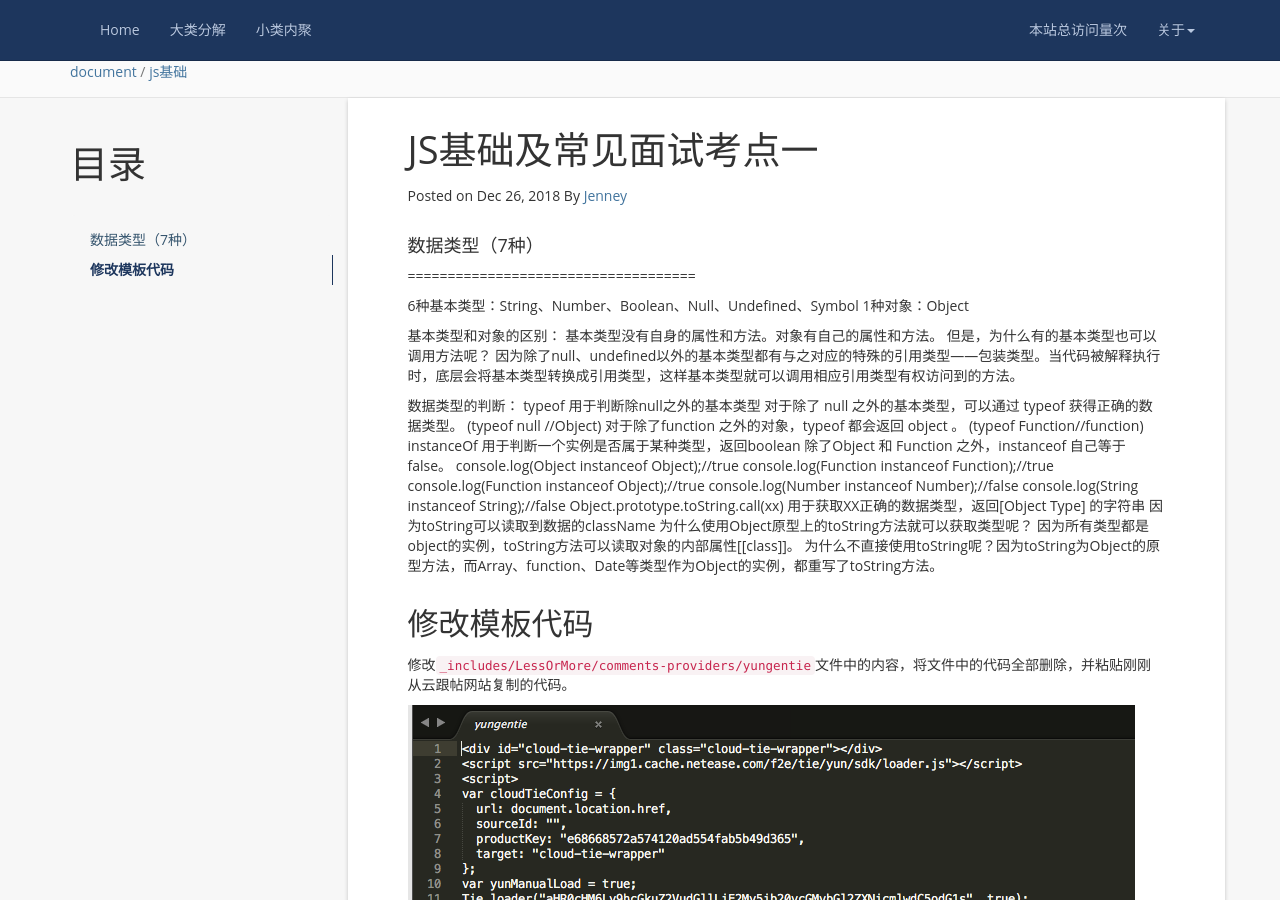
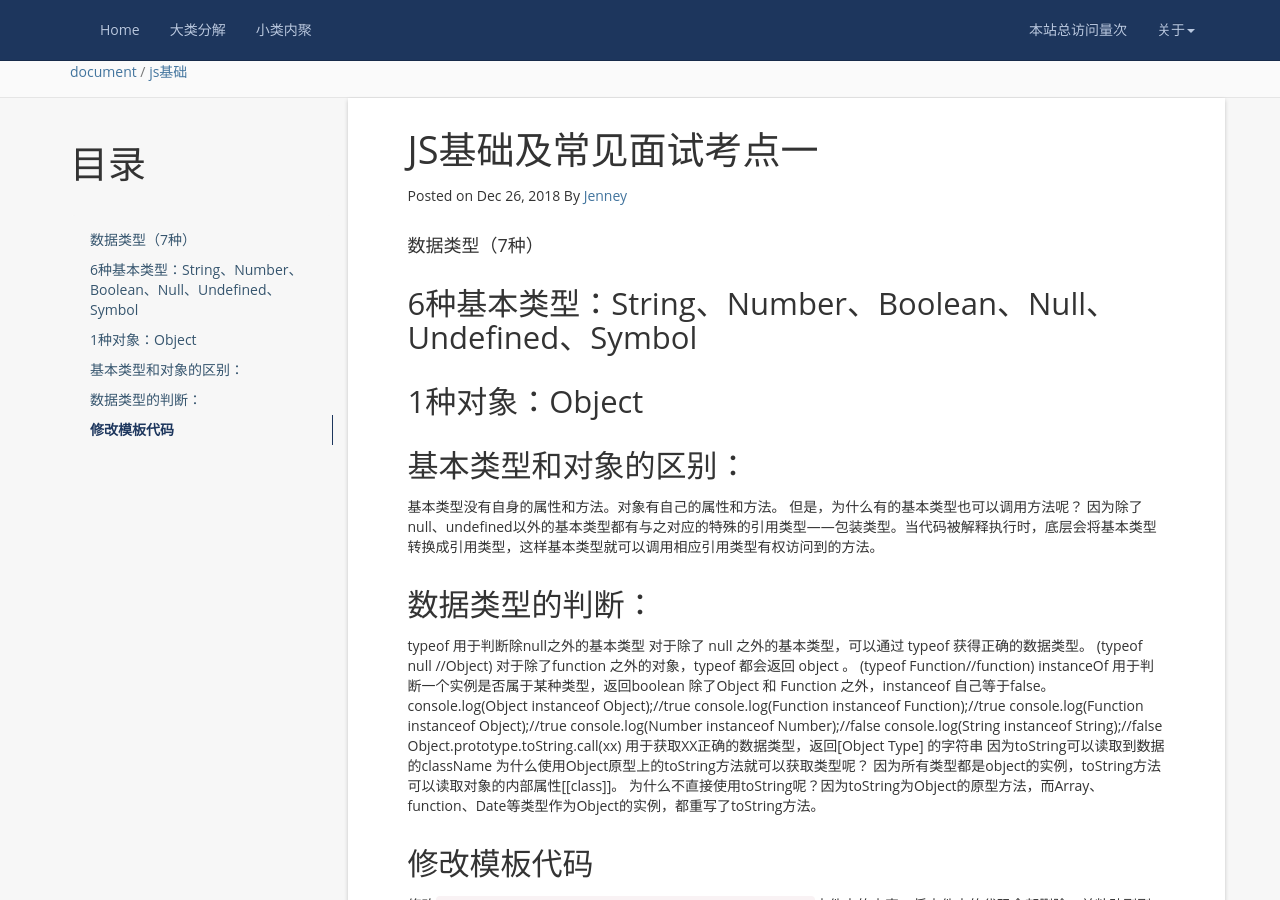
Before and after one commit to JenneyXu/JenneyXu.github.io, a Jekyll site: the page built from _posts/2018-12-27-JS基础及常见面试考点一.md, in a window 1280 px wide and 900 px high, scrolled down 249 px. Built offline with Jekyll 4.4.1, drawn with Linux system fonts in a browser that asks for light colours; nearby versions of some CDN libraries; a script that is not in the unit is left out; comment, search, counter and statistics services are not loaded.

Commit message:
个人博客

```diff
--- a/_posts/2018-12-27-JS基础及常见面试考点一.md
+++ b/_posts/2018-12-27-JS基础及常见面试考点一.md
@@ -11,17 +11,16 @@ tag: js基础
 
 
 #### 数据类型（7种）			{#say-goodbyte}
-====================================
 
-6种基本类型：String、Number、Boolean、Null、Undefined、Symbol
-1种对象：Object
+## 6种基本类型：String、Number、Boolean、Null、Undefined、Symbol
+## 1种对象：Object
 
-基本类型和对象的区别：
+## 基本类型和对象的区别：
 基本类型没有自身的属性和方法。对象有自己的属性和方法。
 但是，为什么有的基本类型也可以调用方法呢？
 因为除了null、undefined以外的基本类型都有与之对应的特殊的引用类型——包装类型。当代码被解释执行时，底层会将基本类型转换成引用类型，这样基本类型就可以调用相应引用类型有权访问到的方法。
 
-数据类型的判断：
+## 数据类型的判断：
 typeof 用于判断除null之外的基本类型
 对于除了 null 之外的基本类型，可以通过 typeof 获得正确的数据类型。 (typeof null //Object)
 对于除了function 之外的对象，typeof 都会返回 object 。 (typeof Function//function)
```
Also changed, not shown: _posts/2019-05-26 认识 git 这一篇就够了.md (added, +31 -0 lines).
